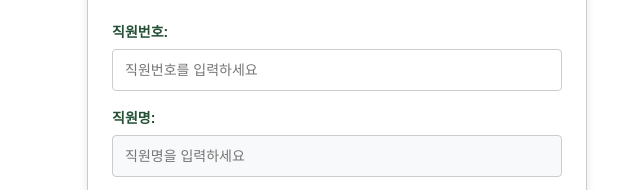
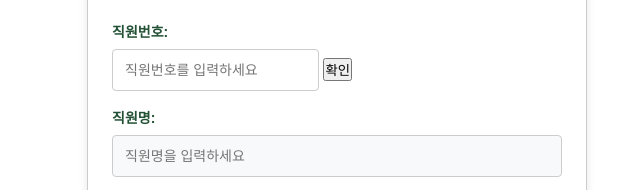
Before and after one commit to sclass0614/AH_management_note_admin, a plain HTML site: page index.html in a window 1280 px wide. Shown: the part 238-428 px from the top of the page, 303-943 px from the left. Drawn offline with nearby package versions, Linux system fonts and the light colour scheme.

Commit message:
Update index.html

```diff
--- a/index.html
+++ b/index.html
@@ -46,7 +46,10 @@
             <div class="edit-form">
               <div class="form-group">
                 <label for="employeeNumber">직원번호:</label>
-                <input type="text" id="employeeNumber" class="form-input" placeholder="직원번호를 입력하세요">
+                <div class="input-with-button">
+                  <input type="text" id="employeeNumber" class="form-input" placeholder="직원번호를 입력하세요">
+                  <button type="button" id="employeeConfirmBtn" class="confirm-btn">확인</button>
+                </div>
               </div>
 
               <div class="form-group">
```
